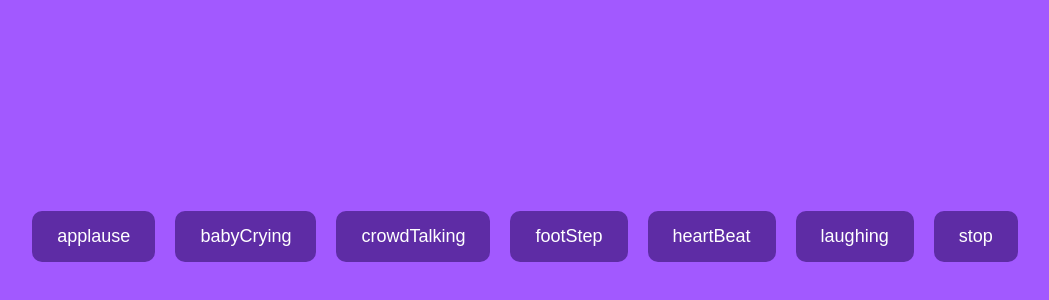
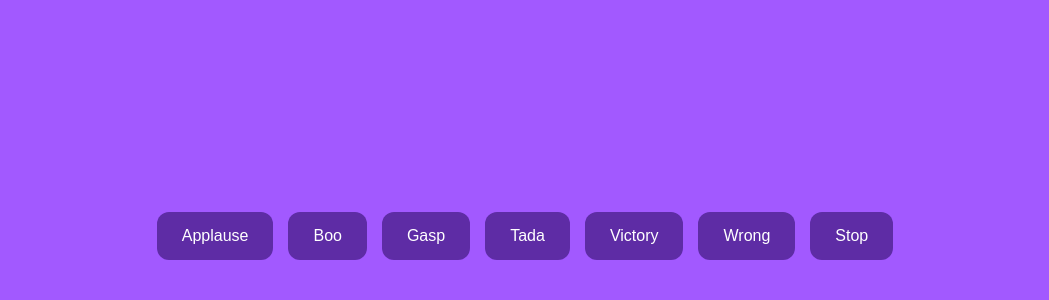
Before and after one commit to acciojob/Soundbar-sudhipkumar, a website: page main.html in a window 1280 px wide. Shown: the part 164-464 px from the top of the page, without its empty margins (115-1164 px from the left). Drawn offline with Linux system fonts and the light colour scheme.

Commit message:
created a submission

```diff
--- a/main.html
+++ b/main.html
@@ -8,7 +8,23 @@
 
 <body>
 	<!-- the entire body must be written by student -->
-	   <div id="buttons"></div>
+	    <div id="buttons">
+    <button class="btn" data-sound="applause">Applause</button>
+    <button class="btn" data-sound="boo">Boo</button>
+    <button class="btn" data-sound="gasp">Gasp</button>
+    <button class="btn" data-sound="tada">Tada</button>
+    <button class="btn" data-sound="victory">Victory</button>
+    <button class="btn" data-sound="wrong">Wrong</button>
+    <button class="stop">Stop</button>
+  </div>
+
+  <!-- Audio Elements for Cypress -->
+  <audio id="applause" src="https://cdn.pixabay.com/download/audio/2022/03/15/audio_2f60f4a3d4.mp3?filename=small-crowd-applause-6723.mp3"></audio>
+  <audio id="boo" src="https://cdn.freesound.org/previews/333/333404_3248244-lq.mp3"></audio>
+  <audio id="gasp" src="https://cdn.freesound.org/previews/178/178186_3693952-lq.mp3"></audio>
+  <audio id="tada" src="https://cdn.freesound.org/previews/341/341695_3248244-lq.mp3"></audio>
+  <audio id="victory" src="https://cdn.freesound.org/previews/514/514645_10226507-lq.mp3"></audio>
+  <audio id="wrong" src="https://cdn.freesound.org/previews/171/171671_2437358-lq.mp3"></audio>
 
     <script type="text/javascript" src="./script.js">
 </script>
--- a/script.js
+++ b/script.js
@@ -1,41 +1,21 @@
-const sounds = {
-  applause: 'https://www.soundjay.com/human/applause-01.mp3',
-  babyCrying: 'https://www.soundjay.com//human/sounds/baby-crying-01.mp3',
-  crowdTalking: 'https://www.soundjay.com//human/sounds/crowd-talking-1.mp3',
-  footStep: 'https://www.soundjay.com//footsteps/sounds/footsteps-1.mp3',
-  heartBeat: 'https://www.soundjay.com//human/sounds/heartbeat-01a.mp3',
-  laughing: 'https://www.soundjay.com//human/sounds/man-laughing-01.mp3'
-};
+const buttons = document.querySelectorAll('.btn');
+const stopButton = document.querySelector('.stop');
 
+buttons.forEach(button => {
+  button.addEventListener('click', () => {
+    stopAllSounds();
+    const soundId = button.dataset.sound;
+    const audio = document.getElementById(soundId);
+    if (audio) audio.play();
+  });
+});
 
-    const buttonsContainer = document.getElementById('buttons');
-    let currentAudio = null;
+stopButton.addEventListener('click', stopAllSounds);
 
-    function stopSound() {
-      if (currentAudio) {
-        currentAudio.pause();
-        currentAudio.currentTime = 0;
-      }
-    }
-
-    Object.keys(sounds).forEach(sound => {
-      const btn = document.createElement('button');
-      btn.className = 'btn';
-      btn.innerText = sound;
-      btn.addEventListener('click', async () => {
-        stopSound();
-        currentAudio = new Audio(sounds[sound]);
-        try {
-          await currentAudio.play();
-        } catch (e) {
-          console.log("Playback skipped:", e.message); // silently handle AbortError
-        }
-      });
-      buttonsContainer.appendChild(btn);
-    });
-
-    const stopBtn = document.createElement('button');
-    stopBtn.className = 'stop';
-    stopBtn.innerText = 'stop';
-    stopBtn.addEventListener('click', stopSound);
-    buttonsContainer.appendChild(stopBtn);
+function stopAllSounds() {
+  const allAudio = document.querySelectorAll('audio');
+  allAudio.forEach(audio => {
+    audio.pause();
+    audio.currentTime = 0;
+  });
+}
--- a/styles.css
+++ b/styles.css
@@ -1,18 +1,18 @@
 body {
   background-color: #a259ff;
   font-family: 'Poppins', sans-serif;
-      margin: 0;
-      padding: 0;
   display: flex;
   justify-content: center;
   align-items: center;
   height: 100vh;
+  margin: 0;
 }
 
 #buttons {
   display: flex;
   flex-wrap: wrap;
-      gap: 20px;
+  gap: 15px;
+  justify-content: center;
 }
 
 .btn, .stop {
@@ -20,10 +20,10 @@
   color: white;
   border: none;
   padding: 15px 25px;
-      font-size: 18px;
-      border-radius: 10px;
+  font-size: 16px;
+  border-radius: 12px;
   cursor: pointer;
-      transition: all 0.3s ease;
+  transition: 0.3s ease;
 }
 
 .btn:hover, .stop:hover {
```
Lines whose indentation alone changed are shown as unchanged.
